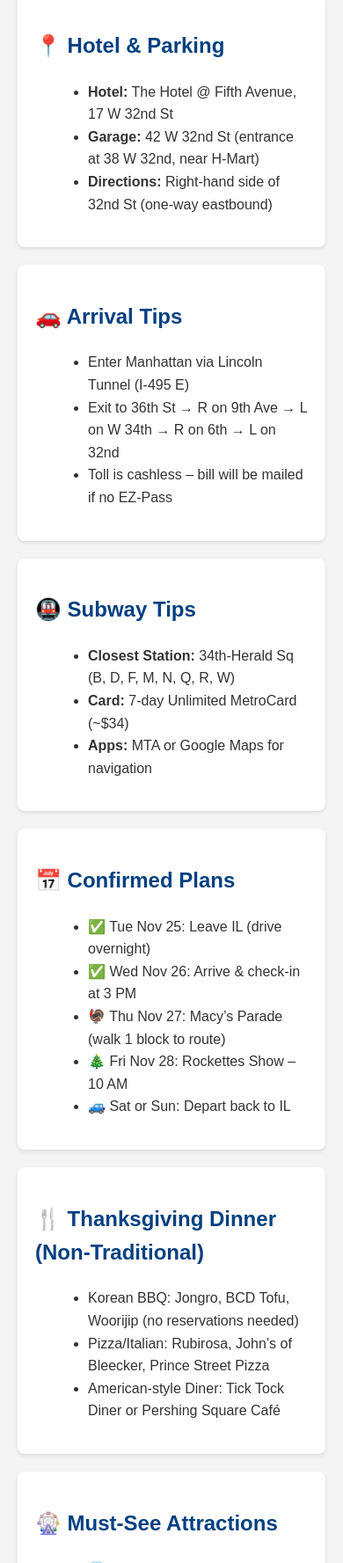
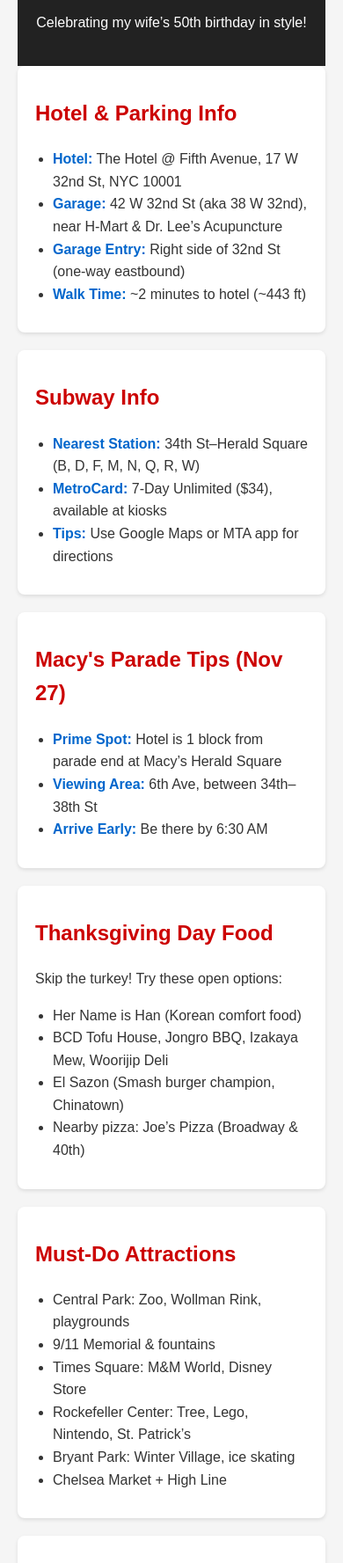
Before and after one commit to stevenharper21/nyc-2025-plans, a plain HTML site: page index.html in a window 390 px wide. Shown: the part 223-2000 px from the top of the page at 88% size. Drawn offline with Linux system fonts and the light colour scheme.

Commit message:
Update index.html

```diff
--- a/index.html
+++ b/index.html
@@ -3,115 +3,129 @@
 <head>
   <meta charset="UTF-8" />
   <meta name="viewport" content="width=device-width, initial-scale=1.0" />
-  <title>NYC Thanksgiving Cheat Sheet – Jackie’s 50th</title>
+  <title>NYC Thanksgiving Cheat Sheet - 2025</title>
   <style>
     body {
       font-family: Arial, sans-serif;
+      background: #f5f5f5;
+      color: #333;
+      margin: 0;
+      padding: 20px;
       line-height: 1.6;
-      max-width: 800px;
-      margin: 0 auto;
+    }
+    header {
+      background: #222;
+      color: #fff;
       padding: 20px;
-      background-color: #f4f4f4;
-      color: #333;
+      text-align: center;
     }
     h1, h2, h3 {
-      color: #004080;
+      color: #cc0000;
+    }
+    section {
+      background: white;
+      padding: 15px 20px;
+      margin-bottom: 20px;
+      border-radius: 8px;
+      box-shadow: 0 2px 4px rgba(0,0,0,0.1);
     }
     ul {
-      margin-left: 20px;
+      padding-left: 20px;
     }
-    .section {
-      background: #fff;
-      border-radius: 8px;
-      padding: 20px;
-      margin-bottom: 20px;
-      box-shadow: 0 2px 4px rgba(0,0,0,0.1);
+    .highlight {
+      font-weight: bold;
+      color: #0066cc;
     }
   </style>
 </head>
 <body>
-  <h1>🗽 NYC Thanksgiving Cheat Sheet – Jackie’s 50th 🎉</h1>
+  <header>
+    <h1>NYC Thanksgiving Cheat Sheet – November 2025</h1>
+    <p>Celebrating my wife’s 50th birthday in style!</p>
+  </header>
 
-  <div class="section">
-    <h2>📍 Hotel & Parking</h2>
+  <section>
+    <h2>Hotel & Parking Info</h2>
     <ul>
-      <li><strong>Hotel:</strong> The Hotel @ Fifth Avenue, 17 W 32nd St</li>
-      <li><strong>Garage:</strong> 42 W 32nd St (entrance at 38 W 32nd, near H-Mart)</li>
-      <li><strong>Directions:</strong> Right-hand side of 32nd St (one-way eastbound)</li>
+      <li><span class="highlight">Hotel:</span> The Hotel @ Fifth Avenue, 17 W 32nd St, NYC 10001</li>
+      <li><span class="highlight">Garage:</span> 42 W 32nd St (aka 38 W 32nd), near H-Mart & Dr. Lee’s Acupuncture</li>
+      <li><span class="highlight">Garage Entry:</span> Right side of 32nd St (one-way eastbound)</li>
+      <li><span class="highlight">Walk Time:</span> ~2 minutes to hotel (~443 ft)</li>
     </ul>
-  </div>
+  </section>
 
-  <div class="section">
-    <h2>🚗 Arrival Tips</h2>
+  <section>
+    <h2>Subway Info</h2>
     <ul>
-      <li>Enter Manhattan via Lincoln Tunnel (I-495 E)</li>
-      <li>Exit to 36th St → R on 9th Ave → L on W 34th → R on 6th → L on 32nd</li>
-      <li>Toll is cashless – bill will be mailed if no EZ-Pass</li>
+      <li><span class="highlight">Nearest Station:</span> 34th St–Herald Square (B, D, F, M, N, Q, R, W)</li>
+      <li><span class="highlight">MetroCard:</span> 7-Day Unlimited ($34), available at kiosks</li>
+      <li><span class="highlight">Tips:</span> Use Google Maps or MTA app for directions</li>
     </ul>
-  </div>
+  </section>
 
-  <div class="section">
-    <h2>🚇 Subway Tips</h2>
+  <section>
+    <h2>Macy's Parade Tips (Nov 27)</h2>
     <ul>
-      <li><strong>Closest Station:</strong> 34th-Herald Sq (B, D, F, M, N, Q, R, W)</li>
-      <li><strong>Card:</strong> 7-day Unlimited MetroCard (~$34)</li>
-      <li><strong>Apps:</strong> MTA or Google Maps for navigation</li>
+      <li><span class="highlight">Prime Spot:</span> Hotel is 1 block from parade end at Macy’s Herald Square</li>
+      <li><span class="highlight">Viewing Area:</span> 6th Ave, between 34th–38th St</li>
+      <li><span class="highlight">Arrive Early:</span> Be there by 6:30 AM</li>
     </ul>
-  </div>
+  </section>
 
-  <div class="section">
-    <h2>📅 Confirmed Plans</h2>
+  <section>
+    <h2>Thanksgiving Day Food</h2>
+    <p>Skip the turkey! Try these open options:</p>
     <ul>
-      <li>✅ Tue Nov 25: Leave IL (drive overnight)</li>
-      <li>✅ Wed Nov 26: Arrive & check-in at 3 PM</li>
-      <li>🦃 Thu Nov 27: Macy’s Parade (walk 1 block to route)</li>
-      <li>🎄 Fri Nov 28: Rockettes Show – 10 AM</li>
-      <li>🚙 Sat or Sun: Depart back to IL</li>
+      <li>Her Name is Han (Korean comfort food)</li>
+      <li>BCD Tofu House, Jongro BBQ, Izakaya Mew, Woorijip Deli</li>
+      <li>El Sazon (Smash burger champion, Chinatown)</li>
+      <li>Nearby pizza: Joe’s Pizza (Broadway & 40th)</li>
     </ul>
-  </div>
+  </section>
 
-  <div class="section">
-    <h2>🍴 Thanksgiving Dinner (Non-Traditional)</h2>
+  <section>
+    <h2>Must-Do Attractions</h2>
     <ul>
-      <li>Korean BBQ: Jongro, BCD Tofu, Woorijip (no reservations needed)</li>
-      <li>Pizza/Italian: Rubirosa, John’s of Bleecker, Prince Street Pizza</li>
-      <li>American-style Diner: Tick Tock Diner or Pershing Square Café</li>
+      <li>Central Park: Zoo, Wollman Rink, playgrounds</li>
+      <li>9/11 Memorial & fountains</li>
+      <li>Times Square: M&M World, Disney Store</li>
+      <li>Rockefeller Center: Tree, Lego, Nintendo, St. Patrick’s</li>
+      <li>Bryant Park: Winter Village, ice skating</li>
+      <li>Chelsea Market + High Line</li>
     </ul>
-  </div>
+  </section>
 
-  <div class="section">
-    <h2>🎡 Must-See Attractions</h2>
+  <section>
+    <h2>Christmas Attractions</h2>
     <ul>
-      <li>🧊 Bryant Park Winter Village (skating, food stalls)</li>
-      <li>🎅 Macy’s Santaland walk-through</li>
-      <li>🌳 Central Park (zoo, ice rink, stroll)</li>
-      <li>🗽 Statue of Liberty ferry view or tour</li>
-      <li>🕊️ 9/11 Memorial (fountains + museum)</li>
-      <li>🎮 FAO Schwarz (twins will love it)</li>
-      <li>🛍️ Hudson Yards Light Display + The Vessel</li>
-      <li>🌃 Times Square at night (a must!)</li>
+      <li>Rolf’s German Restaurant: epic decor</li>
+      <li>Miracle NYC Holiday Bars (Henrietta Hudson, Sippin’ Santa)</li>
+      <li>Macy’s Santaland: animatronics & elves</li>
+      <li>Hudson Yards Holiday Lights</li>
+      <li>FAO Schwarz (Rockefeller)</li>
+      <li>Grand Central Market + Whisper Gallery</li>
     </ul>
-  </div>
+  </section>
 
-  <div class="section">
-    <h2>🍸 Christmas Bars & Pop-Ups</h2>
+  <section>
+    <h2>Flexible Itinerary</h2>
     <ul>
-      <li>🎄 Rolf’s – jaw-dropping decor (3rd Ave)</li>
-      <li>🍹 Miracle NYC Pop-Ups – kitschy cocktails</li>
-      <li>🧝 Macy’s Santaland – open to public, fun and festive</li>
+      <li><strong>Nov 26 (Wed):</strong> Arrive, Koreatown dinner, Times Square stroll</li>
+      <li><strong>Nov 27 (Thu):</strong> Parade, brunch, Central Park or Bryant Park, Santaland</li>
+      <li><strong>Nov 28 (Fri):</strong> Rockettes, Rockefeller, FAO Schwarz, Grand Central, Hudson Yards</li>
+      <li><strong>Nov 29 (Sat):</strong> Check-out, coffee & bagel, depart (garage holds car until 6 PM)</li>
     </ul>
-  </div>
+  </section>
 
-  <div class="section">
-    <h2>✅ Final Tips</h2>
+  <section>
+    <h2>Extras & Hidden Gems</h2>
     <ul>
-      <li>👟 Walk often – driving is a hassle</li>
-      <li>🧥 Dress in layers – weather varies</li>
-      <li>🔋 Bring battery packs for phones</li>
-      <li>👧👦 Let the kids nap mid-day if needed!</li>
+      <li>Dyker Heights Lights (Brooklyn - far but amazing)</li>
+      <li>Magnolia Bakery (banana pudding)</li>
+      <li>NY Public Library & Lions (photo op)</li>
+      <li>Holiday Window Walk (5th Ave stores)</li>
+      <li>Luggage storage: Vertoe or Schwartz (Penn Station)</li>
     </ul>
-  </div>
-
-  <p style="text-align:center; margin-top: 40px; font-style: italic;">Have the best time – Jackie’s 50th will be unforgettable! 💖</p>
+  </section>
 </body>
 </html>
```
